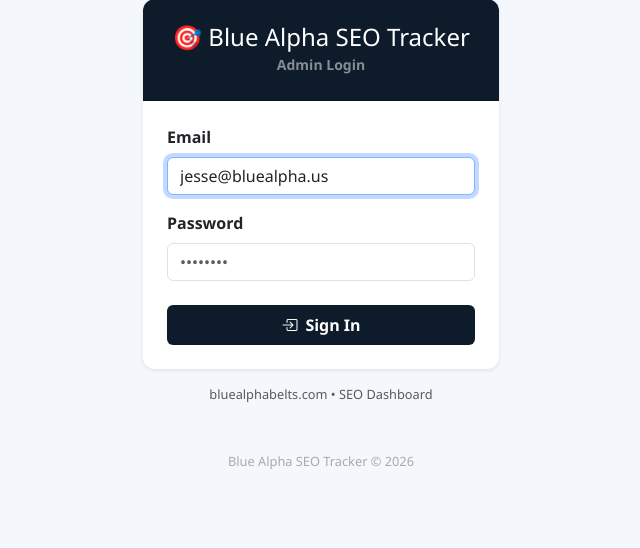
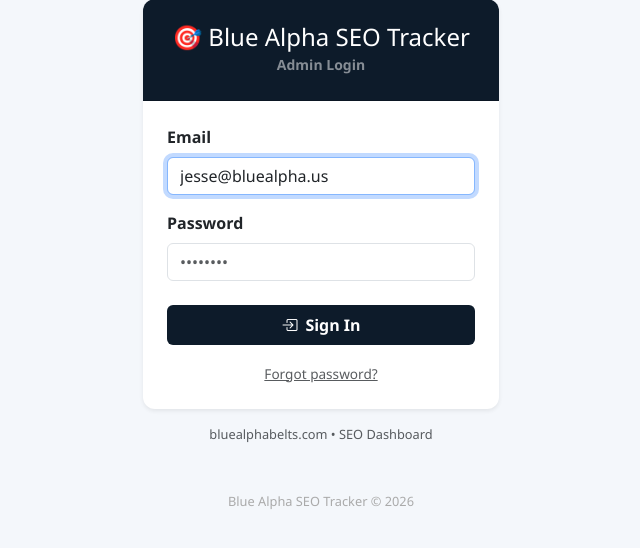
Before and after one commit to maverick-for-jesse/bluealpha-seo-tracker, a Flask app: page /login in a window 1280 px wide. Shown: the part 121-669 px from the top of the page, without its empty margins (319-959 px from the left). Run offline with Flask 3, Linux system fonts and the light colour scheme.

Commit message:
Add password reset and change password feature

```diff
--- a/app.py
+++ b/app.py
@@ -4,6 +4,7 @@ import csv
 import json
 import re
 import logging
+import secrets
 from datetime import datetime, timedelta, date
 from functools import wraps
 from urllib.parse import urlparse
@@ -70,7 +71,7 @@ def get_twilio_config():
 
 TARGET_DOMAIN = "bluealphabelts.com"
 ADMIN_EMAIL = "jesse@bluealpha.us"
-ADMIN_PASSWORD_HASH = generate_password_hash("BlueAlphaSEO2026!")
+DEFAULT_PASSWORD = "BlueAlphaSEO2026!"
 
 DATAFORSEO_LOGIN = os.environ.get("DATAFORSEO_LOGIN", "")
 DATAFORSEO_PASSWORD = os.environ.get("DATAFORSEO_PASSWORD", "")
@@ -188,6 +189,35 @@ class SeoChecklist(db.Model):
     detail = db.Column(db.String(500), nullable=True)  # e.g. "Title is 45 chars"
     keyword_ref = db.relationship("Keyword", backref=db.backref("checklist_items", lazy="dynamic",
                                   cascade="all, delete-orphan"))
+
+
+class AppSetting(db.Model):
+    __tablename__ = "app_settings"
+    id = db.Column(db.Integer, primary_key=True)
+    key = db.Column(db.String(100), unique=True, nullable=False)
+    value = db.Column(db.Text, nullable=True)
+
+
+def get_setting(key, default=None):
+    row = AppSetting.query.filter_by(key=key).first()
+    return row.value if row else default
+
+
+def set_setting(key, value):
+    row = AppSetting.query.filter_by(key=key).first()
+    if row:
+        row.value = value
+    else:
+        row = AppSetting(key=key, value=value)
+        db.session.add(row)
+    db.session.commit()
+
+
+def get_admin_password_hash():
+    stored = get_setting("admin_password_hash")
+    if stored:
+        return stored
+    return generate_password_hash(DEFAULT_PASSWORD)
 
 
 # ---------------------------------------------------------------------------
@@ -489,7 +519,7 @@ def login():
     if request.method == "POST":
         email = request.form.get("email", "").strip().lower()
         password = request.form.get("password", "")
-        if email == ADMIN_EMAIL.lower() and check_password_hash(ADMIN_PASSWORD_HASH, password):
+        if email == ADMIN_EMAIL.lower() and check_password_hash(get_admin_password_hash(), password):
             login_user(AdminUser(), remember=True)
             next_page = request.args.get("next")
             return redirect(next_page or url_for("dashboard"))
@@ -779,6 +809,76 @@ def keyword_history(keyword_id):
 
 
 # ---------------------------------------------------------------------------
+# Routes — Password Management
+# ---------------------------------------------------------------------------
+@app.route("/change-password", methods=["GET", "POST"])
+@login_required
+def change_password():
+    if request.method == "POST":
+        current_pw = request.form.get("current_password", "")
+        new_pw = request.form.get("new_password", "")
+        confirm_pw = request.form.get("confirm_password", "")
+        if not check_password_hash(get_admin_password_hash(), current_pw):
+            flash("Current password is incorrect.", "danger")
+        elif len(new_pw) < 8:
+            flash("New password must be at least 8 characters.", "warning")
+        elif new_pw != confirm_pw:
+            flash("New passwords don't match.", "warning")
+        else:
+            set_setting("admin_password_hash", generate_password_hash(new_pw))
+            flash("Password updated successfully! ✅", "success")
+            return redirect(url_for("dashboard"))
+    return render_template("change_password.html")
+
+
+@app.route("/forgot-password", methods=["GET", "POST"])
+def forgot_password():
+    if request.method == "POST":
+        email = request.form.get("email", "").strip().lower()
+        if email == ADMIN_EMAIL.lower():
+            token = secrets.token_urlsafe(32)
+            expires = datetime.utcnow() + timedelta(hours=1)
+            set_setting("reset_token", token)
+            set_setting("reset_token_expires", expires.isoformat())
+            reset_url = url_for("reset_password", token=token, _external=True)
+            msg = f"🔑 Blue Alpha SEO password reset link:\n{reset_url}\n\nExpires in 1 hour."
+            send_whatsapp_message(msg)
+            flash("Reset link sent to your WhatsApp. Check your messages!", "success")
+        else:
+            flash("If that email is registered, a reset link has been sent.", "info")
+        return redirect(url_for("forgot_password"))
+    return render_template("forgot_password.html")
+
+
+@app.route("/reset-password/<token>", methods=["GET", "POST"])
+def reset_password(token):
+    stored_token = get_setting("reset_token")
+    expires_str = get_setting("reset_token_expires")
+    valid = False
+    if stored_token and stored_token == token and expires_str:
+        expires = datetime.fromisoformat(expires_str)
+        if datetime.utcnow() < expires:
+            valid = True
+    if not valid:
+        flash("This reset link is invalid or has expired.", "danger")
+        return redirect(url_for("login"))
+    if request.method == "POST":
+        new_pw = request.form.get("new_password", "")
+        confirm_pw = request.form.get("confirm_password", "")
+        if len(new_pw) < 8:
+            flash("Password must be at least 8 characters.", "warning")
+        elif new_pw != confirm_pw:
+            flash("Passwords don't match.", "warning")
+        else:
+            set_setting("admin_password_hash", generate_password_hash(new_pw))
+            set_setting("reset_token", None)
+            set_setting("reset_token_expires", None)
+            flash("Password reset successfully! You can now log in. ✅", "success")
+            return redirect(url_for("login"))
+    return render_template("reset_password.html", token=token)
+
+
+# ---------------------------------------------------------------------------
 # Routes — Cron / API
 # ---------------------------------------------------------------------------
 @app.route("/cron/check-rankings")
--- a/templates/base.html
+++ b/templates/base.html
@@ -106,6 +106,11 @@
            href="{{ url_for('serp_preview') }}">
           <i class="bi bi-eye"></i> SERP Preview
         </a>
+        <hr style="border-color:rgba(255,255,255,.15);margin:8px 16px;">
+        <a class="nav-link {% if request.endpoint == 'change_password' %}active{% endif %}"
+           href="{{ url_for('change_password') }}">
+          <i class="bi bi-key"></i> Change Password
+        </a>
       </nav>
     </div>
     <!-- Main content -->
--- a/templates/login.html
+++ b/templates/login.html
@@ -24,6 +24,11 @@
             <i class="bi bi-box-arrow-in-right me-2"></i>Sign In
           </button>
         </form>
+        <p class="text-center mt-3 mb-0">
+          <a href="{{ url_for('forgot_password') }}" class="text-muted" style="font-size:.85rem">
+            Forgot password?
+          </a>
+        </p>
       </div>
     </div>
     <p class="text-center text-muted mt-3" style="font-size:.8rem">
```
